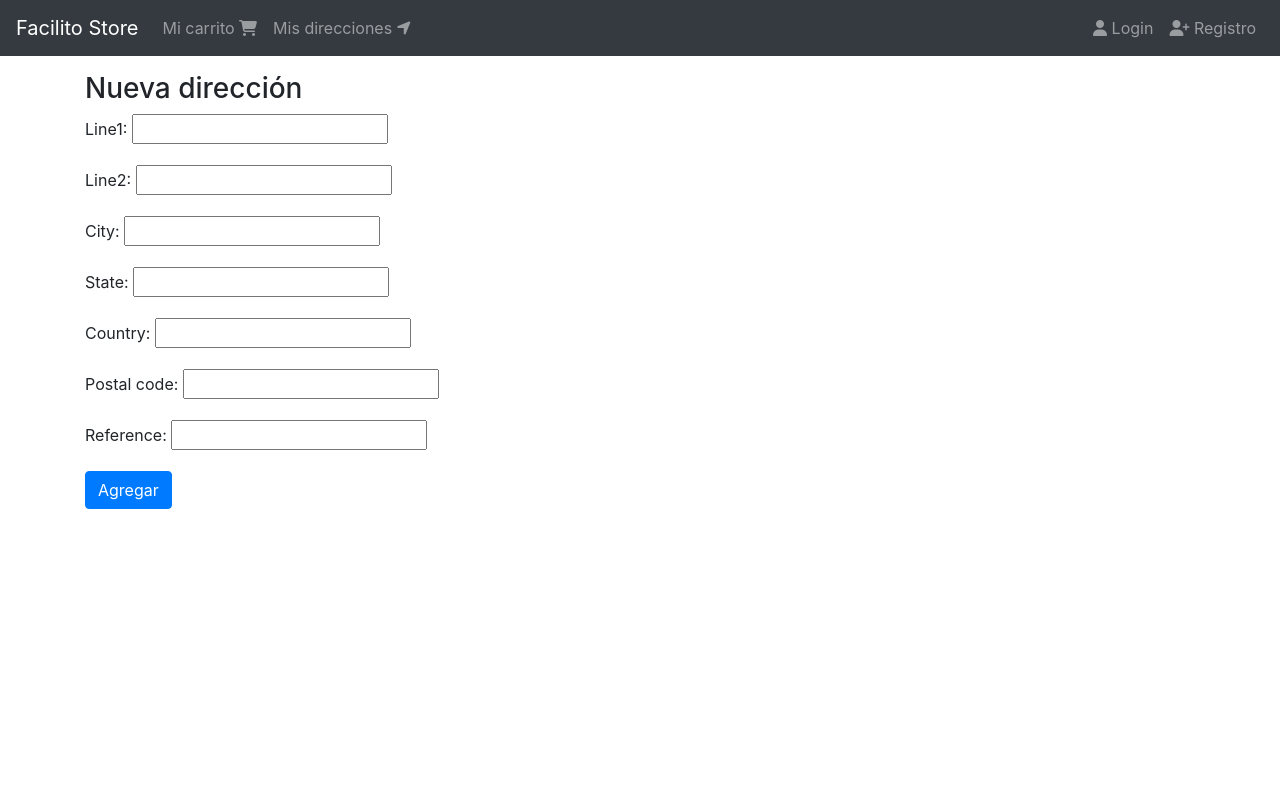
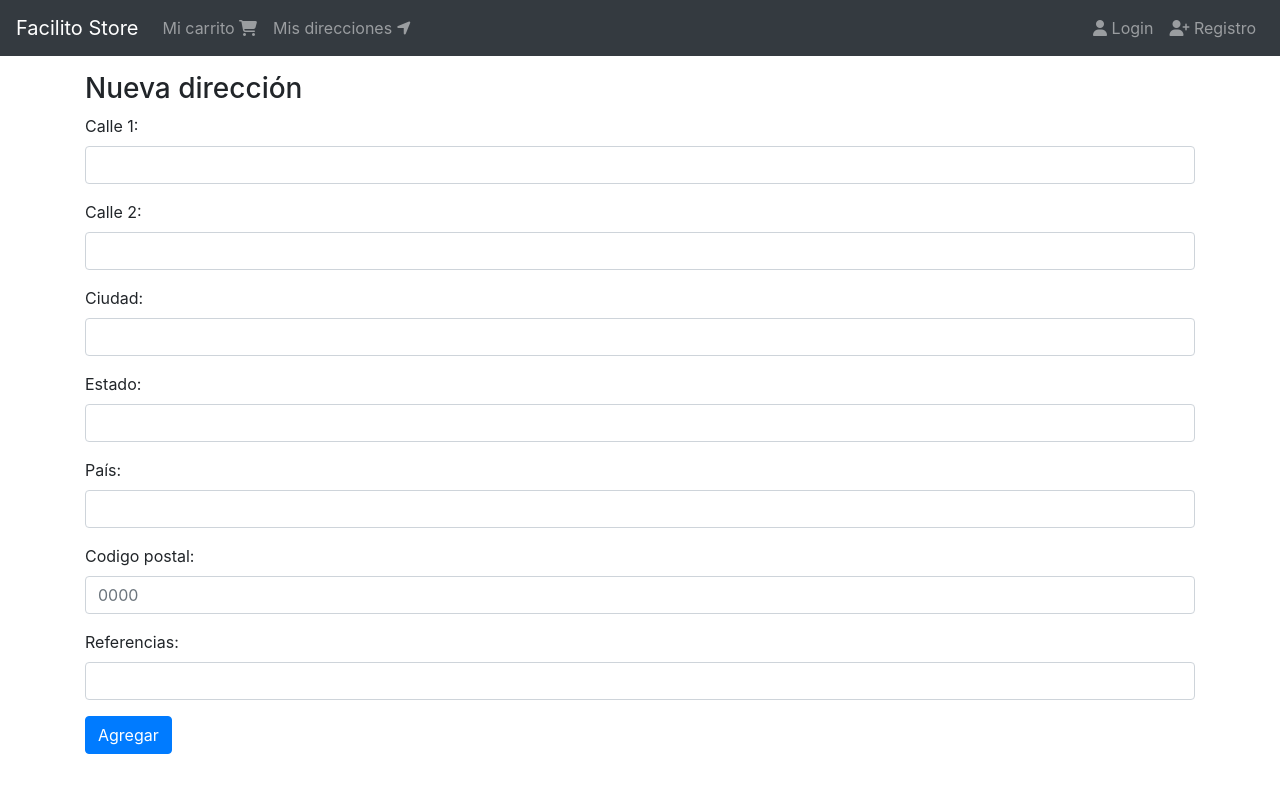
Before and after one commit to GuillermoGA/codigofacilito-web_apps_django, a Django app: page /direcciones/nuevo in a window 1280 px wide. Before the commit the page ends 509 px from the top, so only its background shows below. Run offline with Django 3.2, Linux system fonts and the light colour scheme; parts of the project's set-up code (start-up, migrations or seed data) failed here and were passed over; some libraries are stand-ins or nearby versions.

Commit message:
add style to ModelForm

```diff
--- a/shipping_addresses/forms.py
+++ b/shipping_addresses/forms.py
@@ -15,3 +15,27 @@ class ShippingAddressForm(ModelForm):
             'postal_code',
             'reference',
         ]
+
+        labels = {
+            'line1': "Calle 1",
+            'line2': "Calle 2",
+            'city': "Ciudad",
+            'state': "Estado",
+            'country': "País",
+            'postal_code': "Codigo postal",
+            'reference': "Referencias"
+        }
+
+    def __init__(self, *args, **kwargs):
+        super().__init__(*args, **kwargs)
+
+        # Common style
+        for field_data in self.fields.values():
+            field_data.widget.attrs.update({
+                "class": "form-control"
+            })
+
+        # Individual style
+        self.fields["postal_code"].widget.attrs.update({
+            "placeholder": "0000"
+        })
--- a/shipping_addresses/templates/shipping_addresses/shipping_addresses.html
+++ b/shipping_addresses/templates/shipping_addresses/shipping_addresses.html
@@ -5,6 +5,6 @@
         <div class="h3">
             Mis direcciones
         </div>
-        <a href="{% url 'shipping_addresses:create' %}">Agregar nueva direccion</a>
+        <a href="{% url 'shipping_addresses:create ' %}">Agregar nueva direccion</a>
     </div>
 {% endblock %}
--- a/shipping_addresses/templates/shipping_addresses/snippets/form.html
+++ b/shipping_addresses/templates/shipping_addresses/snippets/form.html
@@ -1,3 +1,4 @@
+<div class="mb-5">
     <form method="post">
         {% csrf_token %}
 
@@ -13,3 +14,4 @@
         {% endfor %}
         <button type="submit" class="btn btn-primary">Agregar</button>
     </form>
+</div>
```
Lines whose indentation alone changed are shown as unchanged.
